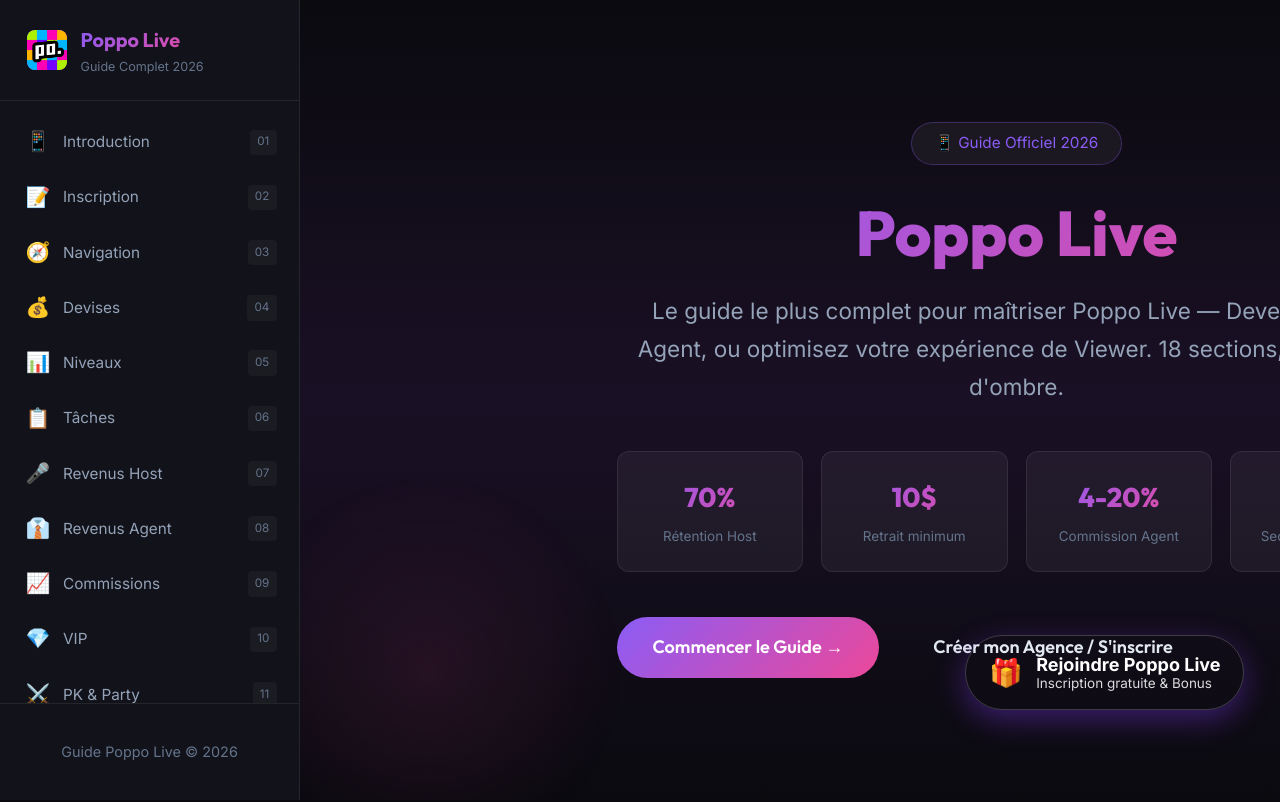
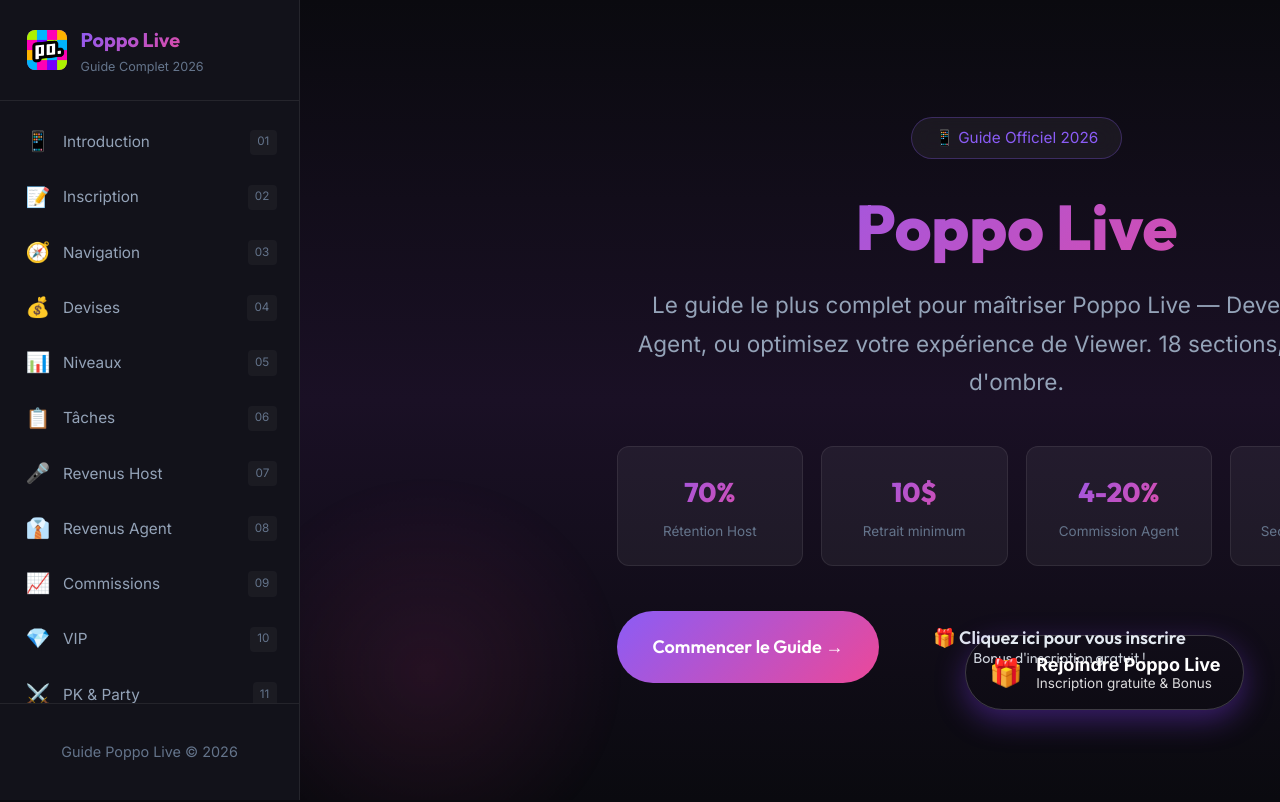
Before and after one commit to Niainarisoa01/poppo-live-guide-2026, a Next.js app: page / in a window 1280 px wide. Shown: the top 802 px of the page. Built offline with nearby package versions, Linux system fonts and the light colour scheme.

Commit message:
content: update hero registration CTA text for better conversion

```diff
--- a/app/page.tsx
+++ b/app/page.tsx
@@ -42,7 +42,10 @@
               rel="noopener noreferrer"
               className="hero-cta hero-cta-secondary"
             >
-              Créer mon Agence / S'inscrire
+              <div style={{ display: 'flex', flexDirection: 'column', alignItems: 'center', lineHeight: '1.2' }}>
+                <span>🎁 Cliquez ici pour vous inscrire</span>
+                <span style={{ fontSize: '0.8rem', fontWeight: 'normal', opacity: 0.9, marginTop: '2px' }}>Bonus d'inscription gratuit !</span>
+              </div>
             </a>
           </div>
         </div>
```
